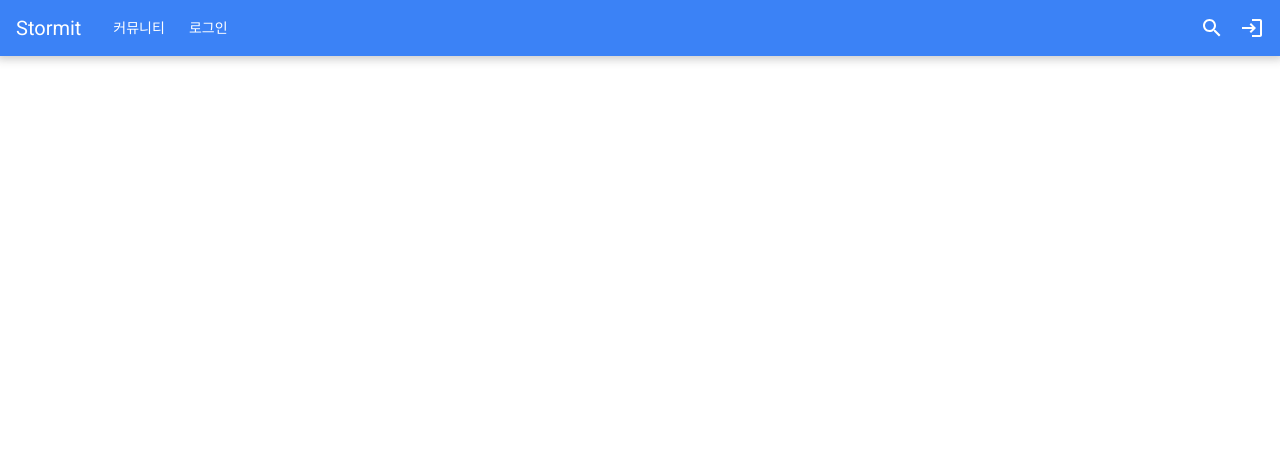
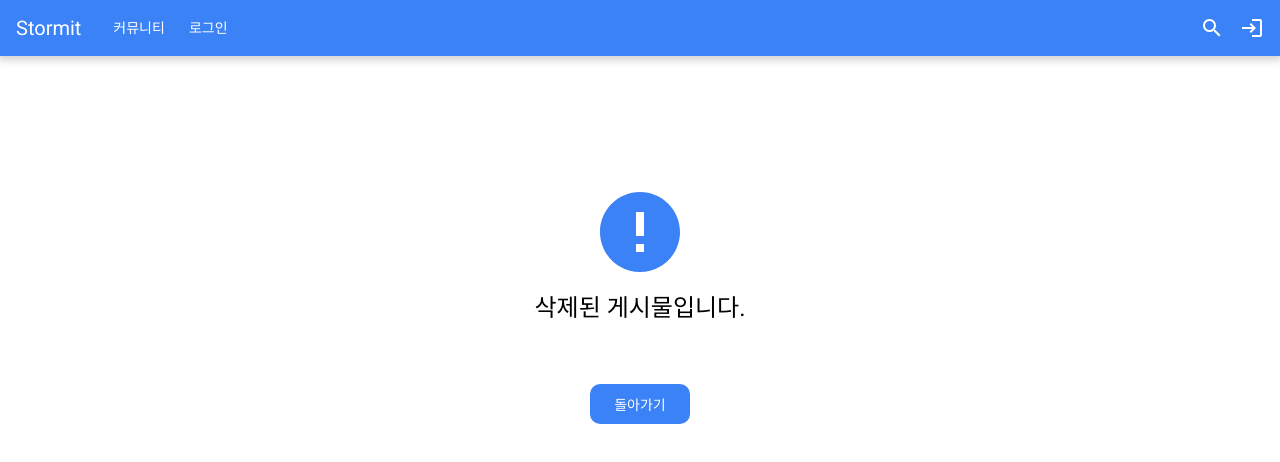
Before and after one commit to codestates/beb-04-stormit, a React (Create React App) app in the folder client/: page /deleted in a window 1280 px wide. Before the commit this address had no page. Shown: the top 462 px of the page. Built offline with nearby package versions, Linux system fonts and the light colour scheme.

Commit message:
feat: 404 페이지, 삭제된 게시글 페이지 추가

```diff
--- a/client/src/App.tsx
+++ b/client/src/App.tsx
@@ -24,6 +24,8 @@ import Communities from "./pages/Communities";
 import { authenticateAPI } from "./lib/api/user";
 import { userActions } from "./store/userSlice";
 import { parseCookie } from "./lib/utils";
+import ErrorPage from "./pages/ErrorPage";
+import DeletedPost from "./pages/DeletedPost";
 
 const App: React.FC = () => {
   const menuModalOpen = useSelector((state) => state.modal.menuModalOpen);
@@ -113,6 +115,8 @@ const App: React.FC = () => {
         <Route path="/post/:id" element={<PostDetail />} />
         <Route path="/edit/:id" element={<Edit />} />
         <Route path="/communities" element={<Communities />} />
+        <Route path="/deleted" element={<DeletedPost />} />
+        <Route path="/*" element={<ErrorPage />} />
       </Routes>
     </ThemeProvider>
   );
--- a/client/src/pages/Communities.tsx
+++ b/client/src/pages/Communities.tsx
@@ -1,4 +1,5 @@
 import React from "react";
+import { Link } from "react-router-dom";
 import styled from "styled-components";
 import Divider from "../components/common/Divider";
 import CommunityCard from "../components/CommunityCard";
@@ -40,34 +41,44 @@ const Communities: React.FC = () => {
       <NavigationRail />
       <section className="contents">
         <h1 className="communities-title">전체 커뮤니티</h1>
+        <Link to="/community/blockchain">
           <CommunityCard
             title="블록체인"
             description="커뮤니티에 대한 설명을 적어주세요."
             image="/profile-image.png"
           />
+        </Link>
         <Divider />
+        <Link to="/community/webdev">
           <CommunityCard
             title="웹개발"
             description="커뮤니티에 대한 설명을 적어주세요."
             image="/profile-image.png"
           />
+        </Link>
         <Divider />
+        <Link to="/community/beb">
           <CommunityCard
             title="BEB"
             description="커뮤니티에 대한 설명을 적어주세요"
             image="/profile-image.png"
           />
+        </Link>
         <Divider />
+        <Link to="/community/bitcoin">
           <CommunityCard
             title="비트코인"
             description="커뮤니티에 대한 설명을 적어주세요."
             image="/profile-image.png"
           />
+        </Link>
+        <Link to="/community/qa">
           <CommunityCard
             title="Q&amp;A"
             description="커뮤니티에 대한 설명을 적어주세요."
             image="/profile-image.png"
           />
+        </Link>
       </section>
     </Base>
   );
--- /dev/null
+++ b/client/src/pages/DeletedPost.tsx
@@ -0,0 +1,42 @@
+import React from "react";
+import styled from "styled-components";
+import ErrorIcon from "@mui/icons-material/Error";
+import Button from "../components/common/Button";
+import theme from "../styles/theme";
+import { useNavigate } from "react-router-dom";
+
+const Base = styled.div`
+  display: flex;
+  flex-direction: column;
+  gap: 1rem;
+  align-items: center;
+
+  margin-top: 8rem;
+
+  .deleted-icon {
+    color: ${theme.primary};
+    width: 6rem;
+    height: 6rem;
+  }
+
+  .deleted-text {
+    font-size: 1.5rem;
+    margin-bottom: 3rem;
+  }
+`;
+
+const DeletedPost: React.FC = () => {
+  const navigate = useNavigate();
+
+  return (
+    <Base>
+      <ErrorIcon className="deleted-icon" />
+      <p className="deleted-text">삭제된 게시물입니다.</p>
+      <Button variant="contained" onClick={() => navigate(-2)}>
+        돌아가기
+      </Button>
+    </Base>
+  );
+};
+
+export default DeletedPost;
--- /dev/null
+++ b/client/src/pages/ErrorPage.tsx
@@ -0,0 +1,49 @@
+import React from "react";
+import { useNavigate } from "react-router-dom";
+import styled from "styled-components";
+import Button from "../components/common/Button";
+import Divider from "../components/common/Divider";
+import palette from "../styles/palette";
+
+const Base = styled.div`
+  display: flex;
+  flex-direction: column;
+  align-items: center;
+  gap: 1rem;
+  margin: 1rem;
+  height: 100vh;
+
+  .error-page-header {
+    font-size: 4rem;
+    font-weight: 500;
+    color: ${palette.gray[700]};
+    margin-top: 4rem;
+  }
+
+  .error-page-description {
+    margin-bottom: 4rem;
+    margin-left: 0.5rem;
+  }
+
+  @media screen and (min-width: 77.5rem) {
+    width: 52.5rem; // 840px;
+    margin: 1rem auto;
+  }
+`;
+
+const ErrorPage: React.FC = () => {
+  const navigate = useNavigate();
+
+  return (
+    <Base>
+      <h1 className="error-page-header">404</h1>
+      <Divider />
+      <p className="error-page-description">페이지를 찾을 수 없습니다.</p>
+      <Button variant="contained" onClick={() => navigate("/")}>
+        홈으로
+      </Button>
+    </Base>
+  );
+};
+
+export default ErrorPage;
--- a/client/src/pages/PostDetail.tsx
+++ b/client/src/pages/PostDetail.tsx
@@ -263,12 +263,12 @@ const PostDetail: React.FC = () => {
           ])
         );
       } catch (error) {
-        console.log(error);
+        navigate("/deleted");
       }
     };
 
     fetchPost();
-  }, [postId]);
+  }, [postId, navigate]);
 
   return (
     <Base vote={vote}>
```
Lines whose indentation alone changed are shown as unchanged.
